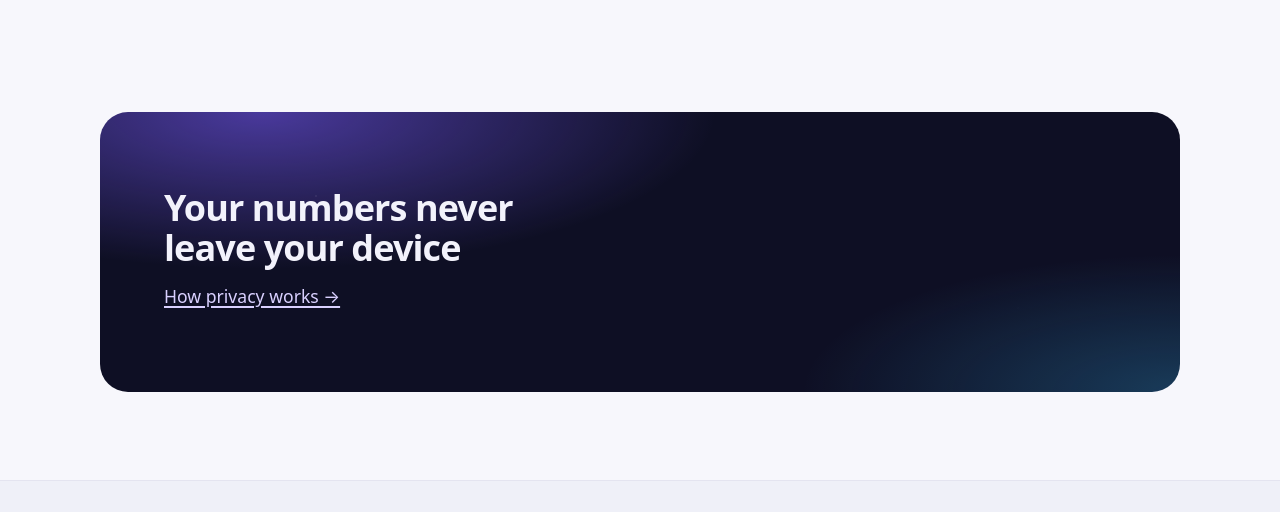
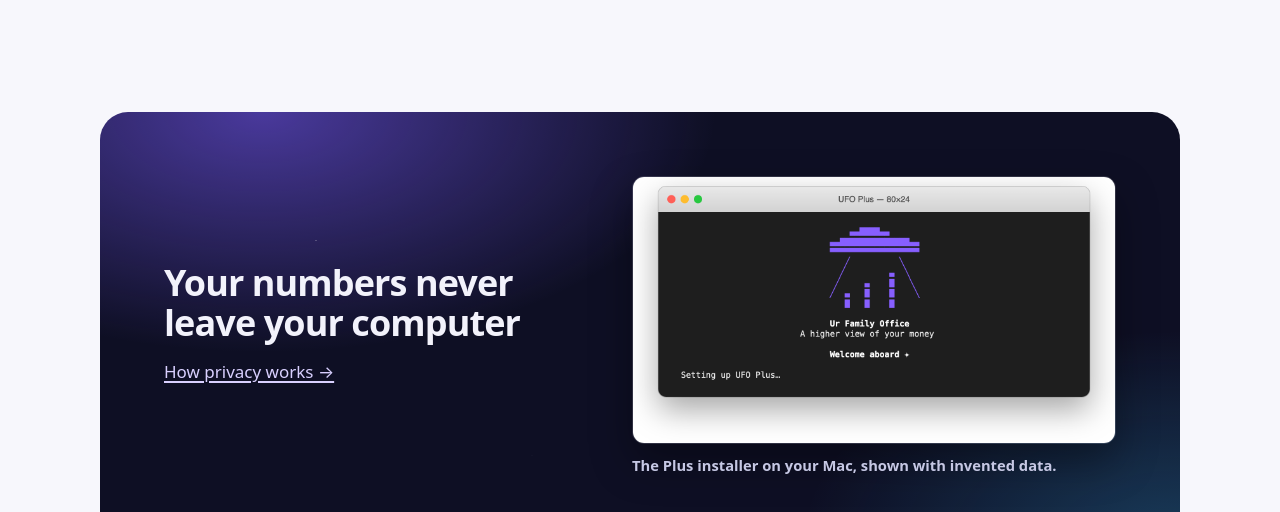
Before and after one commit to simmyhundal/ur-family-office-site, a plain HTML site: page site/index.html in a window 1280 px wide. Shown: the part 1790-2302 px from the top of the page. Drawn offline with Linux system fonts and the light colour scheme; no server answers.

Commit message:
Sync site from the main repo

```diff
--- a/site/index.html
+++ b/site/index.html
@@ -91,9 +91,15 @@
 
 <section class="section" aria-labelledby="priv-h">
   <div class="wrap">
-    <div class="promise reveal">
-      <h2 id="priv-h">Your numbers never leave your device</h2>
-      <p><a href="privacy/">How privacy works →</a></p>
+    <div class="promise promise-shot reveal">
+      <div>
+        <h2 id="priv-h">Your numbers never leave your computer</h2>
+        <p><a href="privacy/">How privacy works →</a></p>
+      </div>
+      <figure class="installer-shot">
+        <img src="img/installer-welcome.png" alt="The Plus installer's welcome screen in Terminal: the UFO saucer lifting rising bars, with the words A higher view of your money and Welcome aboard" width="1520" height="840" loading="lazy" decoding="async">
+        <figcaption class="small">The Plus installer on your Mac, shown with invented data.</figcaption>
+      </figure>
     </div>
   </div>
 </section>
--- a/site/style.css
+++ b/site/style.css
@@ -529,3 +529,9 @@ mark, .hl { background: linear-gradient(104deg, transparent 0.4em, color-mix(in
 .step-nav button, .step-nav .btn { white-space: nowrap; }
 @media (max-width: 520px) { .step-nav { flex-wrap: wrap; } .end-actions { flex: 1 1 auto; } .end-actions .btn, .end-actions button { flex: 1 1 auto; } }
 mark, .hl { padding: 0 .12em; }
+
+.promise-shot { display: grid; gap: 28px; align-items: center; }
+.promise-shot .installer-shot { margin: 0; }
+.promise-shot .installer-shot img { display: block; width: 100%; height: auto; border-radius: 12px; border: 1px solid rgba(255, 255, 255, .14); box-shadow: 0 18px 40px rgba(0, 0, 0, .35); }
+.promise-shot .installer-shot figcaption { margin-top: 10px; color: #c6c8e4; }
+@media (min-width: 860px) { .promise-shot { grid-template-columns: 1fr 1.1fr; } }
```
Also changed, not shown: tests/site/pages.test.mjs (+1 -1 lines), site/img/installer-welcome.png (added).
